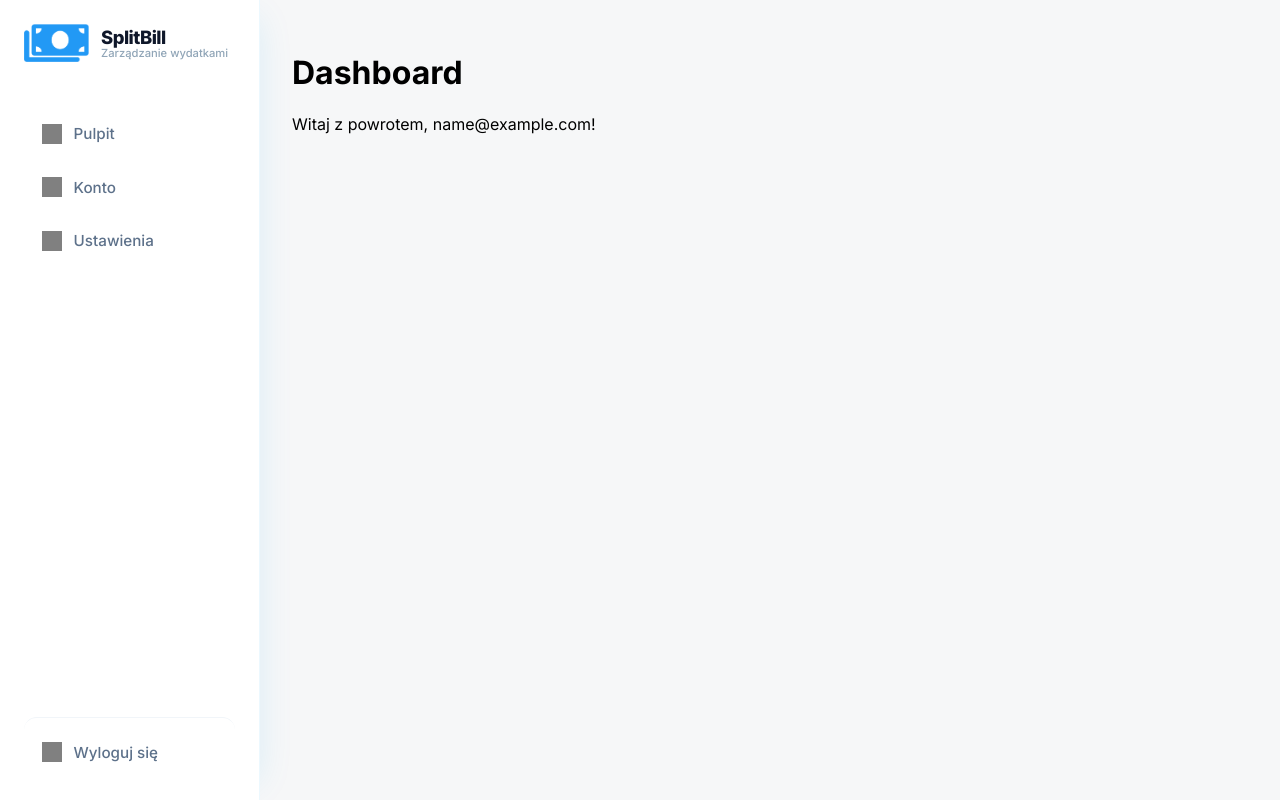
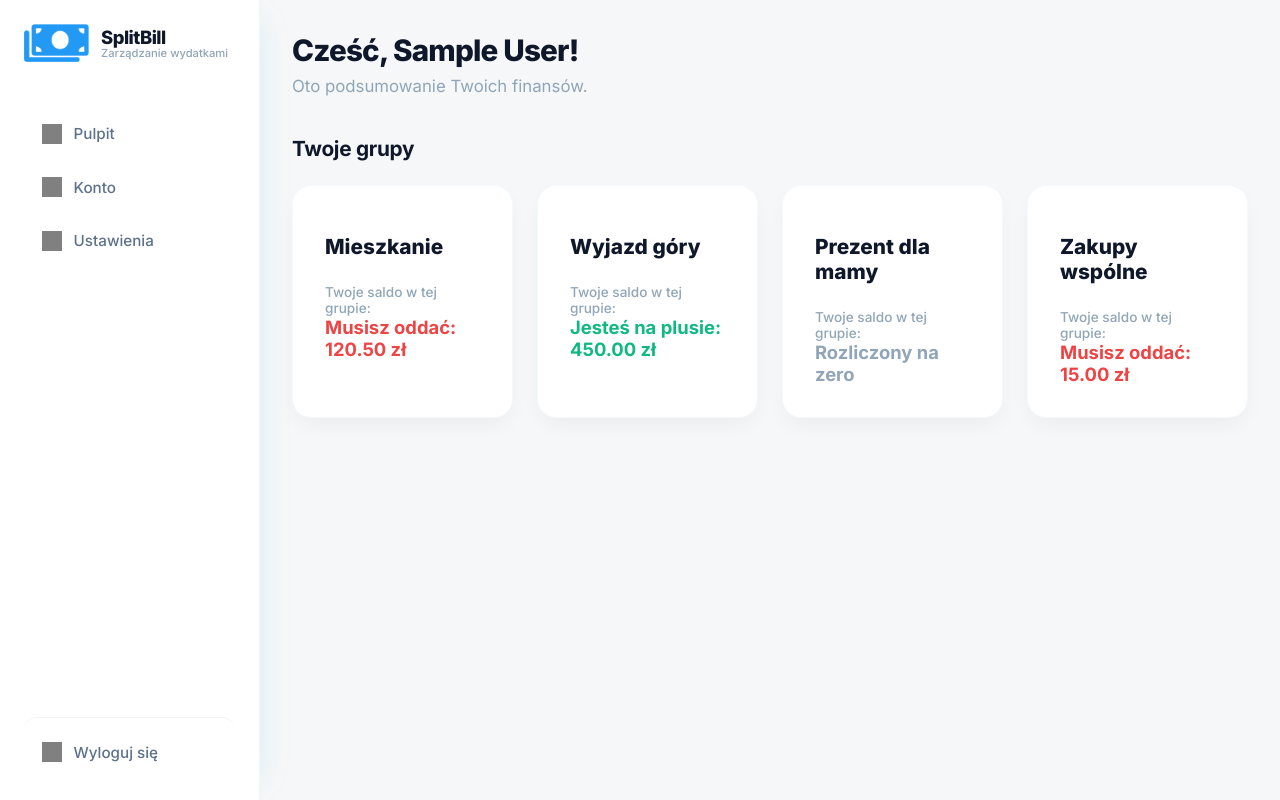
Before and after one commit to jkbPolec/WdPAI_2025, a PHP site: page /dashboard in a window 1280 px wide. Run offline with PHP 8.4, Linux system fonts and the light colour scheme; the visitor is signed in with stand-in values (Sample User, id 1); a stand-in replaces the project's code that opens the database connection; some libraries are stand-ins or nearby versions; grey boxes are pictures that could not be loaded.

Commit message:
mock group cards

```diff
--- /dev/null
+++ b/public/scripts/dashboard.js
@@ -0,0 +1,43 @@
+const mockGroups = [
+  { id: 1, name: "Mieszkanie", balance: -120.50 },
+  { id: 2, name: "Wyjazd góry", balance: 450.00 },
+  { id: 3, name: "Prezent dla mamy", balance: 0.00 },
+  { id: 4, name: "Zakupy wspólne", balance: -15.00 }
+];
+
+document.addEventListener("DOMContentLoaded", () => {
+  const container = document.querySelector(".groups-container");
+  const template = document.querySelector("#group-card-template");
+
+  if (container && template) {
+    renderGroups(mockGroups, container, template);
+  }
+});
+
+function renderGroups(groups, container, template) {
+  container.innerHTML = "";
+
+  groups.forEach(group => {
+    const clone = template.content.cloneNode(true);
+
+    const cardLink = clone.querySelector(".group-card");
+    cardLink.href = `/group?id=${group.id}`;
+
+    clone.querySelector(".group-name").textContent = group.name;
+
+    const balanceValue = clone.querySelector(".balance-value");
+    if (group.balance > 0) {
+      balanceValue.textContent = `Jesteś na plusie: ${group.balance.toFixed(2)} zł`;
+      balanceValue.classList.add("balance-positive");
+    } else if (group.balance < 0) {
+      const amount = Math.abs(group.balance).toFixed(2);
+      balanceValue.textContent = `Musisz oddać: ${amount} zł`;
+      balanceValue.classList.add("balance-negative");
+    } else {
+      balanceValue.textContent = "Rozliczony na zero";
+      balanceValue.style.color = "var(--small-color)";
+    }
+
+    container.appendChild(clone);
+  });
+}
--- a/public/styles/dashboard.css
+++ b/public/styles/dashboard.css
@@ -1,3 +1,130 @@
-h1 {
-  color: red;
+.dashboard-header {
+  margin-bottom: 2.5rem;
+  animation: fadeIn 0.6s ease-out;
 }
+
+.welcome-text {
+  color: var(--h1-color);
+  font-size: 1.85rem;
+  font-weight: 800;
+  margin: 0 0 0.5rem 0;
+  letter-spacing: -0.8px;
+}
+
+.summary-text {
+  color: var(--small-color);
+  font-size: 1.05rem;
+  font-weight: 400;
+  margin: 0;
+}
+
+.section-title {
+  color: var(--h1-color);
+  font-size: 1.3rem;
+  font-weight: 700;
+  margin: 2.5rem 0 1.5rem 0;
+  letter-spacing: -0.3px;
+}
+
+.groups-container {
+  display: grid;
+  grid-template-columns: repeat(4, 1fr);
+  gap: 1.5rem;
+  margin-top: 1rem;
+}
+
+.group-card {
+  background-color: white;
+  padding: 2rem;
+  border-radius: 1.2rem;
+  text-decoration: none;
+  color: inherit;
+  display: flex;
+  flex-direction: column;
+  min-height: 200px;
+  transition: all 0.3s cubic-bezier(0.4, 0, 0.2, 1);
+  border: 1px solid rgba(19, 164, 236, 0.05);
+  box-shadow: 0 10px 25px -5px rgba(15, 23, 42, 0.05);
+}
+
+.group-card:hover {
+  transform: translateY(-6px);
+  box-shadow: 0 20px 30px -10px rgba(19, 164, 236, 0.15);
+  border-color: rgba(19, 164, 236, 0.2);
+}
+
+.group-name {
+  font-size: 1.3rem;
+  font-weight: 800;
+  color: var(--h1-color);
+  margin-bottom: 1.5rem;
+  line-height: 1.2;
+}
+
+.balance-info {
+  margin-top: auto;
+  display: flex;
+  flex-direction: column;
+  gap: 8px;
+}
+
+.balance-label {
+  font-size: 0.85rem;
+  color: var(--small-color);
+  font-weight: 500;
+  margin: 0;
+}
+
+.balance-value {
+  font-size: 1.15rem;
+  font-weight: 700;
+  margin: 0;
+}
+
+.balance-positive {
+  color: #10b981;
+}
+
+.balance-negative {
+  color: #ef4444;
+}
+
+@keyframes fadeIn {
+  from {
+    opacity: 0;
+    transform: translateY(-15px);
+  }
+
+  to {
+    opacity: 1;
+    transform: translateY(0);
+  }
+}
+
+@media screen and (max-width: 1200px) {
+  .groups-container {
+    grid-template-columns: repeat(3, 1fr);
+  }
+}
+
+@media screen and (max-width: 900px) {
+  .groups-container {
+    grid-template-columns: repeat(2, 1fr);
+  }
+}
+
+@media screen and (max-width: 600px) {
+  .groups-container {
+    grid-template-columns: 1fr;
+  }
+
+  .dashboard-header,
+  .section-title {
+    text-align: center;
+  }
+
+  .group-card {
+    min-height: 160px;
+    padding: 1.5rem;
+  }
+}
--- a/public/views/dashboard.html
+++ b/public/views/dashboard.html
@@ -7,7 +7,9 @@
   <title>Dashboard</title>
   <link rel="stylesheet" type="text/css" href="public/styles/main.css">
   <link rel="stylesheet" type="text/css" href="public/styles/sidebar.css">
+  <link rel="stylesheet" type="text/css" href="public/styles/dashboard.css">
   <script src="public/scripts/main.js" defer></script>
+  <script src="public/scripts/dashboard.js" defer></script>
 </head>
 
 <body>
@@ -15,15 +17,29 @@
     <?php include 'public/views/common/sidebar.html'; ?>
 
     <main class="content">
-      <header>
-        <h1>Dashboard</h1>
-        <p>Witaj z powrotem,
-          <?php echo $_SESSION['user_email']; ?>!
+      <header class="dashboard-header">
+        <h1 class="welcome-text">
+          Cześć,
+          <?php echo $_SESSION['user_firstname']; ?>!
+        </h1>
+        <p class="summary-text">
+          Oto podsumowanie Twoich finansów.
         </p>
       </header>
 
-      <section class="cards">
+      <h2 class="section-title">Twoje grupy</h2>
+
+      <section class="groups-container">
+
       </section>
+
+      <template id="group-card-template">
+        <a href="" class="group-card">
+          <h2 class="group-name">Nazwa grupy</h2>
+          <p class="balance-label">Twoje saldo w tej grupie:</p>
+          <p class="balance-value">0.00 zł</p>
+        </a>
+      </template>
     </main>
   </div>
 </body>
--- a/src/controllers/SecurityController.php
+++ b/src/controllers/SecurityController.php
@@ -45,6 +45,7 @@ class SecurityController extends AppController
 
     $_SESSION['user_id'] = $user['id'];
     $_SESSION['user_email'] = $user['email'];
+    $_SESSION['user_firstname'] = $user['firstname'];
 
     $url = "http://$_SERVER[HTTP_HOST]";
     header("Location: {$url}/dashboard");
```
